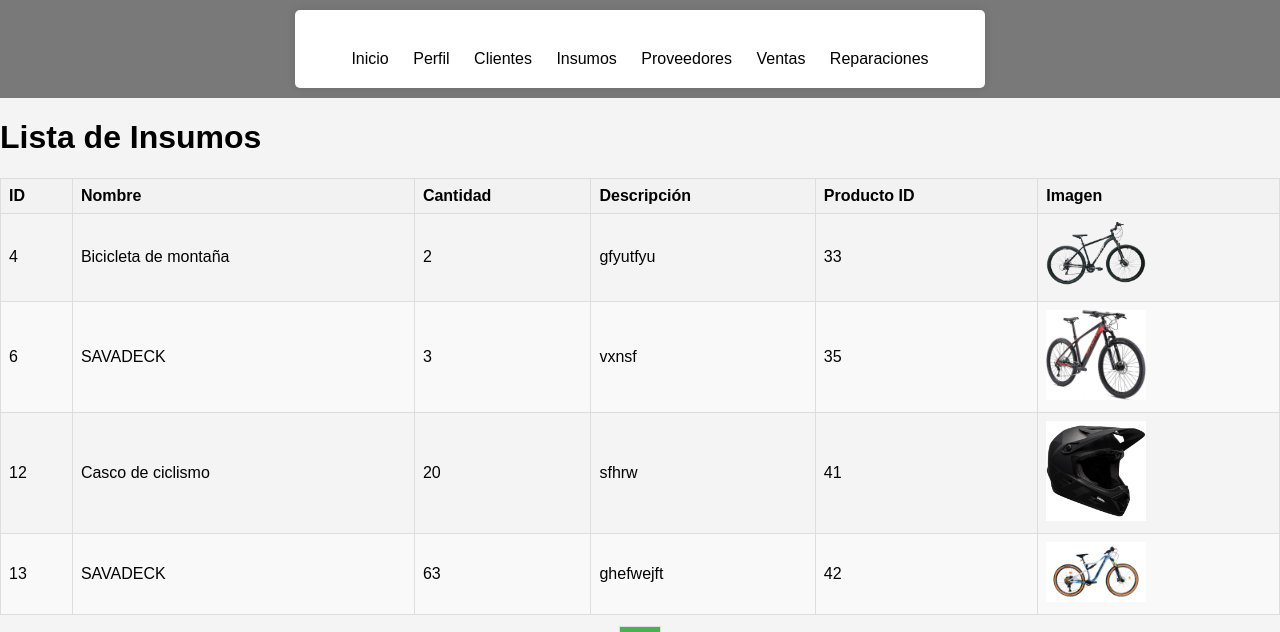
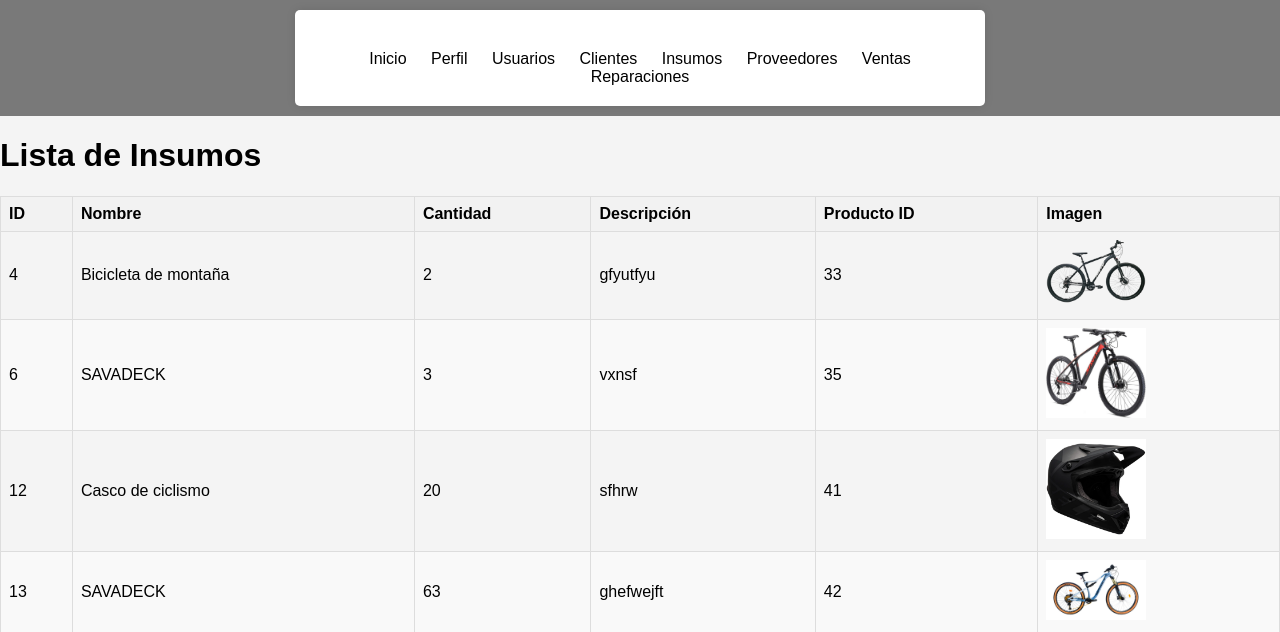
Before and after one commit to paduasamper/thunderbike, a PHP site: page /insumos.php in a window 1280 px wide. Shown: the top 632 px of the page. Run offline with PHP 8.4, Linux system fonts and the light colour scheme; data comes from the database, SQL or seed files in the repository.

Commit message:
se pone nombre del modulo de usuarios en los demas modulos

```diff
--- a/clientes.php
+++ b/clientes.php
@@ -164,6 +164,7 @@
                 <div class="nav-buttons" style="margin-left: 20px; display: flex; align-items: center;">
                     <a href="inicio.php" id="indexBtn" class="button">Inicio</a>
                     <a href="perfil.php" id="perfilBtn" class="button">Perfil</a>
+                    <a href="usuarios.php" id="usuariosBtn" class="button">Usuarios</a>
                     <a href="clientes.php" id="clientesBtn" class="button">Clientes</a>
                     <a href="insumos.php" id="InsumosBtn" class="button">Insumos</a>
                     <a href="proveedores.php" id="proveedoresBtn" class="button">Proveedores</a>
--- a/insumos.php
+++ b/insumos.php
@@ -189,6 +189,7 @@ try {
             <div class="button-container">
             <a href="inicio.php" id="indexBtn" class="button">Inicio</a>
                 <a href="perfil.php" id="perfilBtn" class="button">Perfil</a>
+                <a href="usuarios.php" id="usuariosBtn" class="button">Usuarios</a>
                     <a href="clientes.php" id="clientesBtn" class="button">Clientes</a>
                     <a href="insumos.php" id="insumosBtn" class="button">Insumos</a>
                     <a href="proveedores.php" id="proveedoresBtn" class="button">Proveedores</a>
--- a/productos.php
+++ b/productos.php
@@ -288,6 +288,7 @@ $productos = $conexionProductos->obtenerProductos($offset, $productosPorPagina);
                     <!-- Botones de navegación -->
                     <a href="inicio.php" id="indexBtn" class="button">Inicio</a>
                     <a href="perfil.php" id="perfilBtn" class="button">Perfil</a>
+                    <a href="usuarios.php" id="usuariosBtn" class="button">Usuarios</a>
                     <a href="clientes.php" id="clientesBtn" class="button">Clientes</a>
                     <a href="productos.php" id="productosBtn" class="button">Productos</a>
                     <a href="proveedores.php" id="proveedoresBtn" class="button active">Proveedores</a>
--- a/proveedores.php
+++ b/proveedores.php
@@ -161,6 +161,7 @@
                     <!-- Botones de navegación -->
                     <a href="inicio.php" id="indexBtn" class="button">Inicio</a>
                     <a href="perfil.php" id="perfilBtn" class="button">Perfil</a>
+                    <a href="usuarios.php" id="usuariosBtn" class="button">Usuarios</a>
                     <a href="clientes.php" id="clientesBtn" class="button">Clientes</a>
                     <a href="insumos.php" id="InsumosBtn" class="button">Insumos</a>
                     <a href="proveedores.php" id="proveedoresBtn" class="button active">Proveedores</a>
--- a/reparaciones.php
+++ b/reparaciones.php
@@ -182,6 +182,7 @@ ob_end_flush(); // Liberar el almacenamiento en búfer de salida y enviar el con
       <div class="button-container">
         <a href="inicio.php" id="indexBtn" class="button">Inicio</a>
         <a href="perfil.php" id="perfilBtn" class="button">Perfil</a>
+        <a href="usuarios.php" id="usuariosBtn" class="button">Usuarios</a>
         <a href="clientes.php" id="clientesBtn" class="button">Clientes</a>
         <a href="insumos.php" id="InsumosBtn" class="button">Insumos</a>
         <a href="proveedores.php" id="proveedoresBtn" class="button">Proveedores</a>
--- a/ventas.php
+++ b/ventas.php
@@ -227,6 +227,7 @@ ob_end_flush(); // Liberar el almacenamiento en búfer de salida y enviar el con
                 <div class="button-container">
                     <a href="inicio.php" id="indexBtn" class="button">Inicio</a>
                     <a href="perfil.php" id="perfilBtn" class="button">Perfil</a>
+                    <a href="usuarios.php" id="usuariosBtn" class="button">Usuarios</a>
                     <a href="clientes.php" id="clientesBtn" class="button">Clientes</a>
                     <a href="insumos.php" id="InsumosBtn" class="button">Insumos</a>
                     <a href="proveedores.php" id="proveedoresBtn" class="button">Proveedores</a>
```
Also changed, not shown: vendedor/uploads/CASCO DE MUESTRA.jpg (added).
